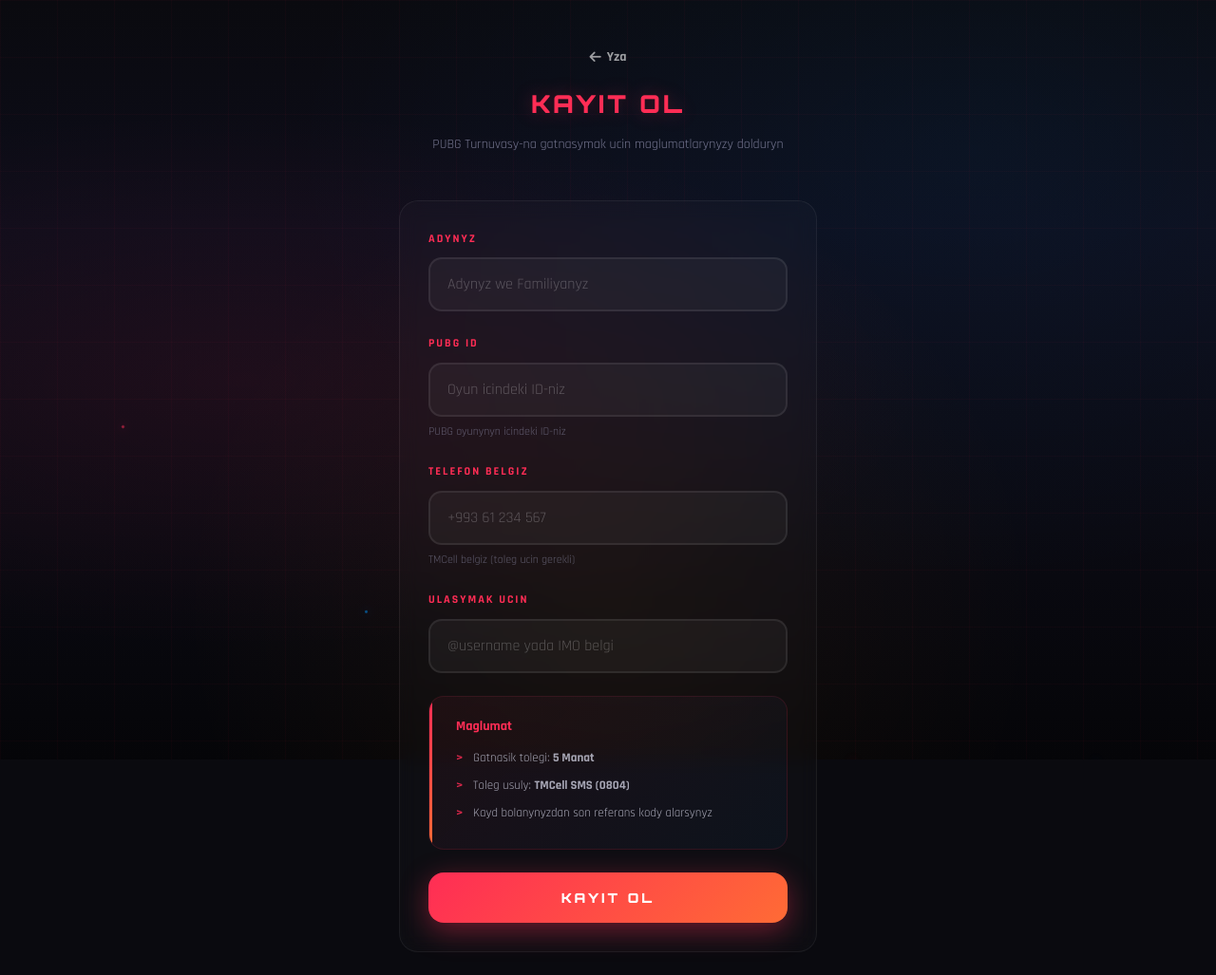
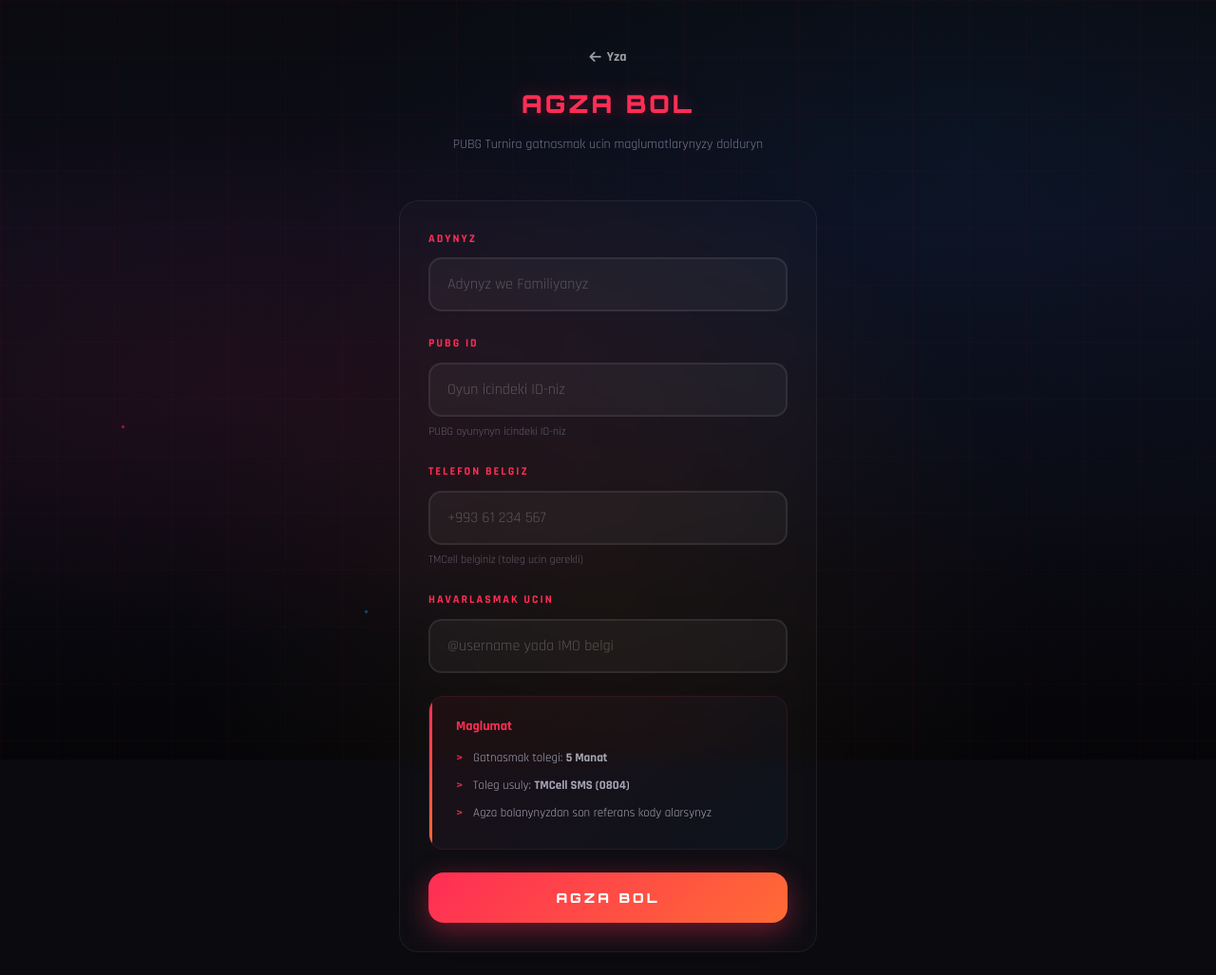
Before and after one commit to kemabr/turnirailway, a Flask app: page /kayit in a window 1280 px wide. Shown: the whole page at 95% size. Run offline with Flask 3, Linux system fonts and the light colour scheme; data comes from the database, SQL or seed files in the repository; data that the repository does not hold is empty.

Commit message:
Update titles and labels for registration form

```diff
--- a/templates/kayit.html
+++ b/templates/kayit.html
@@ -3,7 +3,7 @@
 <head>
     <meta charset="UTF-8">
     <meta name="viewport" content="width=device-width, initial-scale=1.0">
-    <title>Kayit Ol - PUBG Turnuvasy</title>
+    <title>Agza Bol - PUBG Turnir</title>
     <link rel="stylesheet" href="/static/css/style.css">
     <link href="https://fonts.googleapis.com/css2?family=Orbitron:wght@400;700;900&family=Rajdhani:wght@400;500;700&display=swap" rel="stylesheet">
     <link rel="stylesheet" href="https://cdnjs.cloudflare.com/ajax/libs/font-awesome/6.5.1/css/all.min.css">
@@ -20,8 +20,8 @@
     <div class="container main-content">
         <header class="form-header">
             <a href="/" class="back-btn"><i class="fas fa-arrow-left"></i> Yza</a>
-            <h1>KAYIT OL</h1>
-            <p>PUBG Turnuvasy-na gatnasymak ucin maglumatlarynyzy dolduryn</p>
+            <h1>AGZA BOL</h1>
+            <p>PUBG Turnira gatnasmak ucin maglumatlarynyzy dolduryn</p>
         </header>
 
         <form id="kayit-form" class="registration-form" novalidate>
@@ -39,25 +39,25 @@
             <div class="form-group">
                 <label for="telefon">Telefon Belgiz</label>
                 <input type="tel" id="telefon" name="telefon" placeholder="+993 61 234 567" required maxlength="20" autocomplete="tel">
-                <small class="form-hint">TMCell belgiz (toleg ucin gerekli)</small>
+                <small class="form-hint">TMCell belginiz (toleg ucin gerekli)</small>
             </div>
 
             <div class="form-group">
-                <label for="ulasim">Ulasymak Ucin</label>
+                <label for="ulasim">Havarlasmak Ucin</label>
                 <input type="text" id="ulasim" name="ulasim" placeholder="@username yada IMO belgi" required maxlength="100" autocomplete="off">
             </div>
 
             <div class="form-info-box">
                 <h4>Maglumat</h4>
                 <ul>
-                    <li>Gatnasik tolegi: <strong>5 Manat</strong></li>
+                    <li>Gatnasmak tolegi: <strong>5 Manat</strong></li>
                     <li>Toleg usuly: <strong>TMCell SMS (0804)</strong></li>
-                    <li>Kayd bolanynyzdan son referans kody alarsynyz</li>
+                    <li>Agza bolanynyzdan son referans kody alarsynyz</li>
                 </ul>
             </div>
 
             <button type="submit" class="btn-submit" id="submit-btn">
-                <span class="btn-text">KAYIT OL</span>
+                <span class="btn-text">AGZA BOL</span>
                 <span class="btn-loader" style="display:none;"><i class="fas fa-hourglass-half" style="color:#ff8c00"></i></span>
             </button>
         </form>
```
